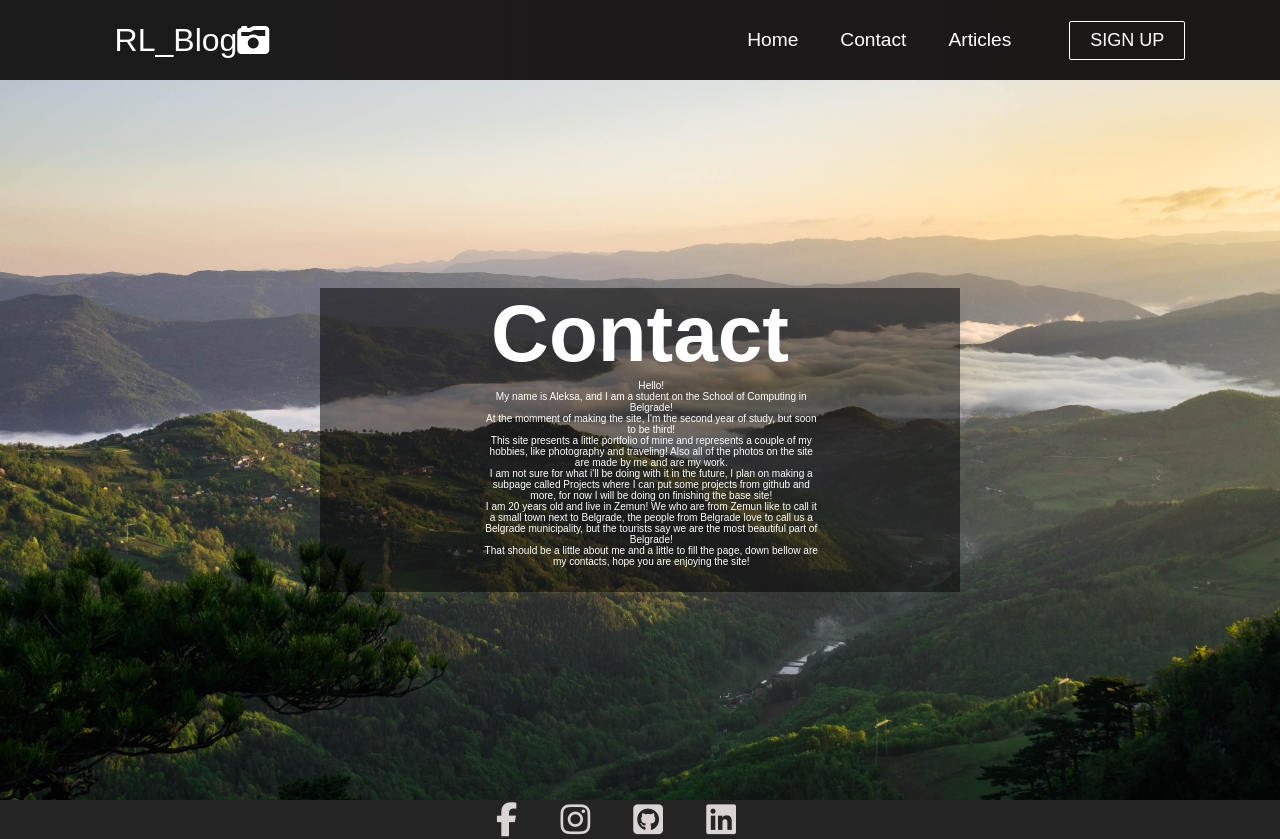
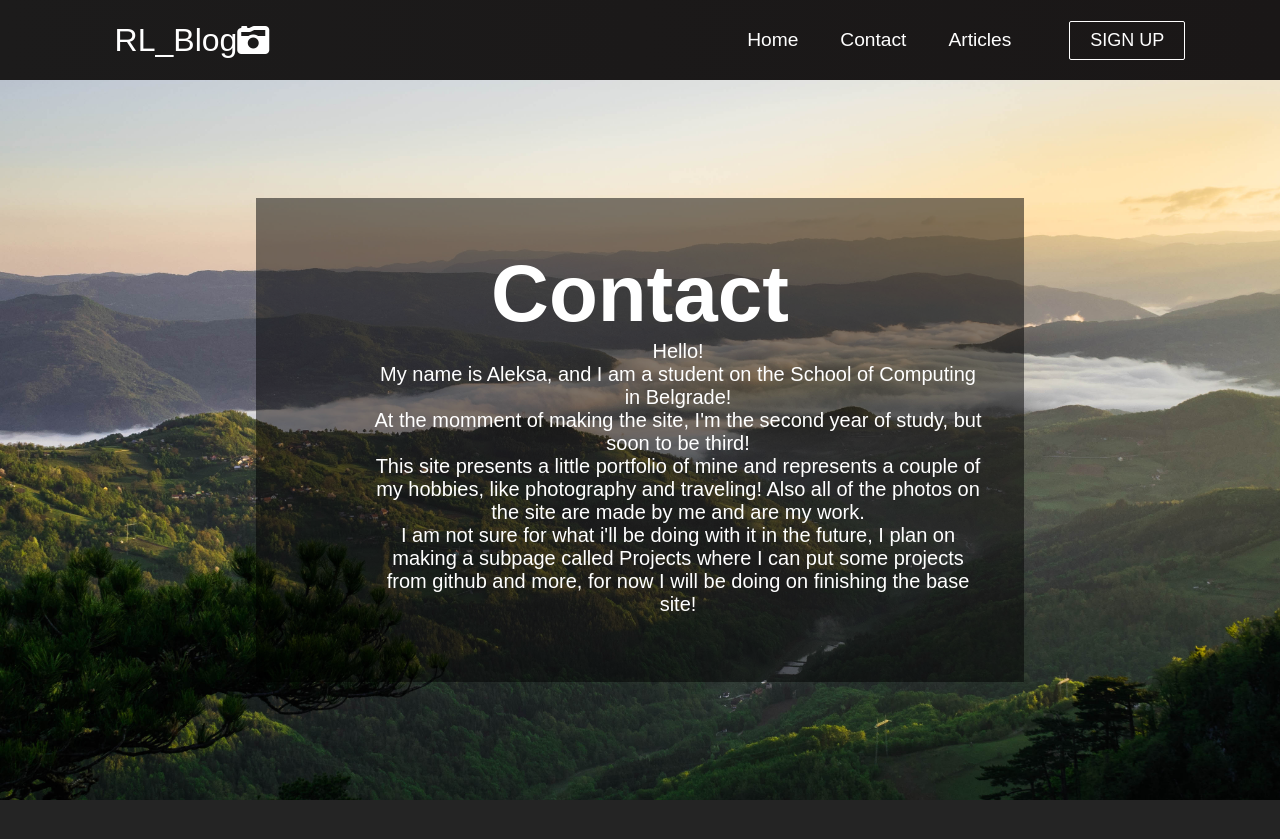
Before and after one commit to ZileMaster/Website1, a React (Create React App) app: page /contact in a window 1280 px wide. Shown: the top 839 px of the page. Built offline with nearby package versions, Linux system fonts and the light colour scheme.

Commit message:
AnotherOne

```diff
--- a/src/App.css
+++ b/src/App.css
@@ -32,23 +32,23 @@
     background-repeat: no-repeat;
     color: #fff;
     min-width: 300px;
-    min-height: 600px;
+    min-height: 500px;
   }
 
   .contact-head{
     font-size: 80px;
+    padding-top: 50px;
   }
   .paragraf {
-    font-size: 21%;
-    inline-size: 60%;
     overflow-wrap: break-word;
-    margin-left: 22%;
+    margin-left: 11%;
     text-align: center;
+    padding-bottom: 40px;
   }
 
   .text-container{
-    margin-left: 25%;
-    margin-right: 25%;
+    margin-left: 20%;
+    margin-right: 20%;
     padding-bottom: 2%;
     padding-left: 3%;
     padding-right: 3%;
@@ -63,7 +63,7 @@
   }
 
   .social-media {
-    top: 800px;
+    top: 850px;
     min-height: 8%;
     max-width: 25%;
     width: 100%;
--- a/src/components/pages/Contact.js
+++ b/src/components/pages/Contact.js
@@ -3,6 +3,7 @@ import '../../App.css';
 import Footer from '../Footer';
 import { useEffect } from "react";
 import { Link } from "react-router-dom";
+import './subpages/signup.css';
 
 function Contact(){
     return (
@@ -16,9 +17,7 @@ function Contact(){
                         <p>At the momment of making the site, I'm the second year of study, but soon to be third!</p>
                         <p>This site presents a little portfolio of mine and represents a couple of my hobbies, like photography and traveling! Also all of the photos on the site are made by me and are my work.</p>
                         <p>I am not sure for what i'll be doing with it in the future, I plan on making a subpage called Projects where I can put some projects from github and more, for now I will be doing on finishing the base site!</p>
-                        <p>I am 20 years old and live in Zemun! We who are from Zemun like to call it a small town next to Belgrade, the people from Belgrade love to call us a Belgrade municipality, but the tourists say we are the most beautiful part of Belgrade!</p>
-                        <p>That should be a little about me and a little to fill the page, down bellow are my contacts, hope you are enjoying the site!</p>
-                    </div>
+                        </div>
                 </div>
             <section class='social-media'>
                 <div class='social-media-wrap'>
--- /dev/null
+++ b/src/components/pages/subpages/signup.css
@@ -0,0 +1,5 @@
+p{
+    font-size: 20px;
+    text-align: center;
+    justify-content: center;
+}
```
